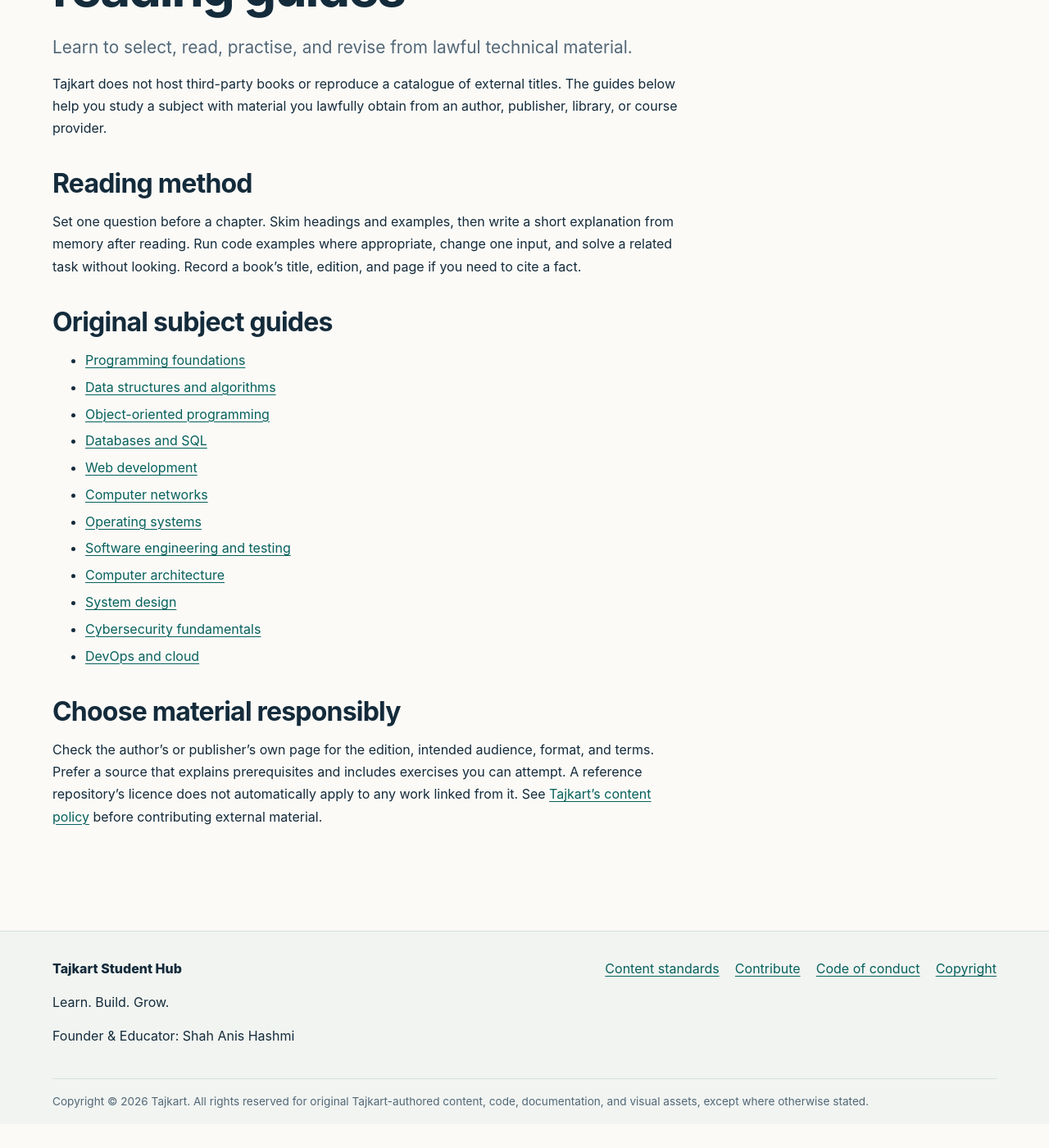
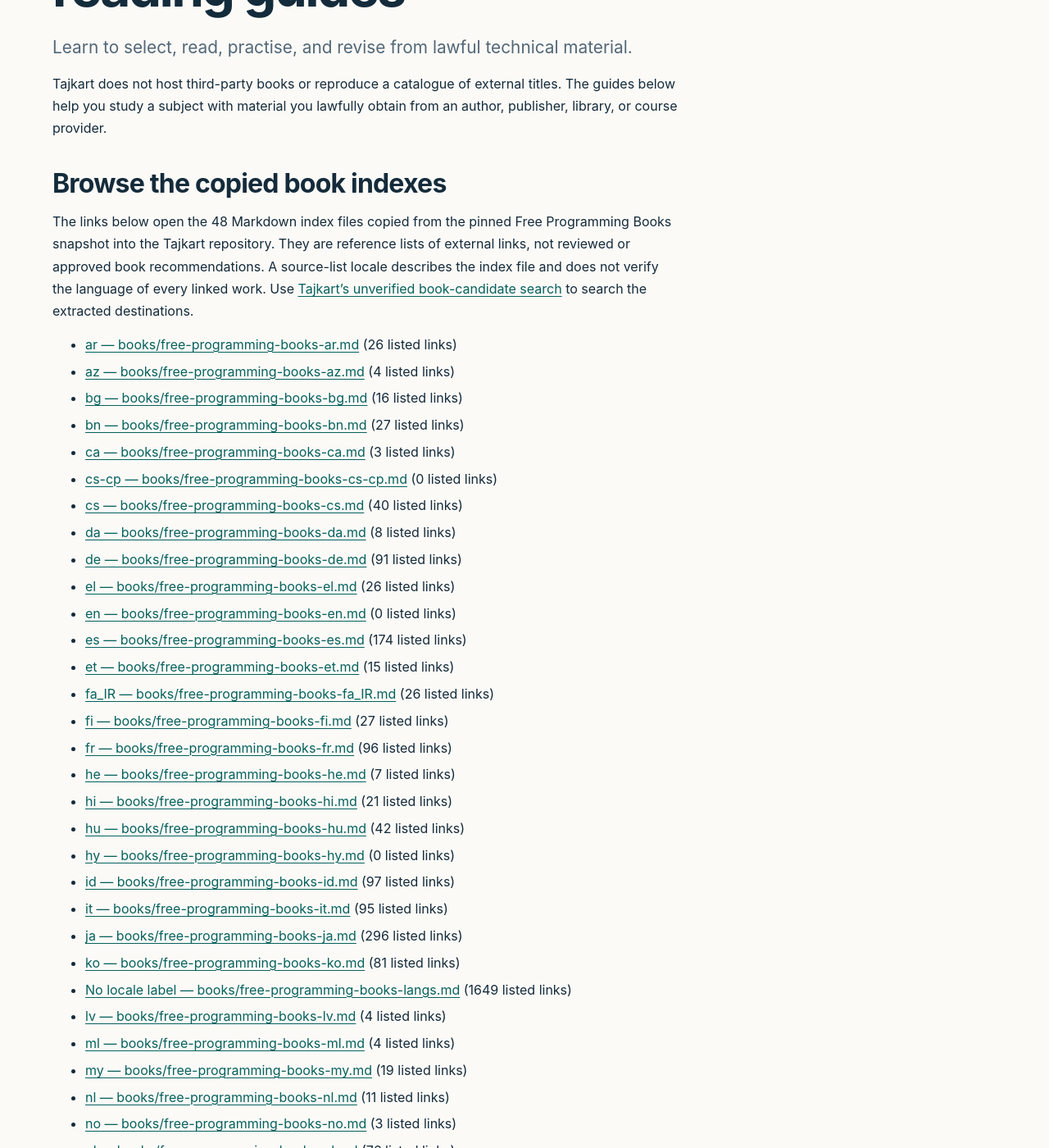
Before and after one commit to shahanishashmi/tajkart-student-hub, a Jekyll site: the page built from learning/books/index.md, in a window 1280 px wide and 1400 px high, scrolled down 301 px. Shown: the whole window at 82% size. Built offline with Jekyll 4.4.1, drawn with Linux system fonts in a browser that asks for light colours; before the commit the page ends 1672 px from its top, so only the background shows below that; some of the changed text lies outside the part shown.

Commit message:
Link copied book indexes from student hub

```diff
--- /dev/null
+++ b/_data/books_mirror.json
@@ -0,0 +1,6 @@
+{
+  "repository": "https://github.com/shahanishashmi/tajkart-student-hub",
+  "revision": "893c78e0f7acb8bde6002e24b0bd43f188c7173c",
+  "source_repository": "https://github.com/EbookFoundation/free-programming-books",
+  "source_revision": "4c301cce10db10026d632606b5167a9d1b8cd4ec"
+}
--- a/_data/resource_categories.json
+++ b/_data/resource_categories.json
@@ -6,7 +6,7 @@
       "status": "partial",
       "status_label": "Original reading guidance is available; Tajkart does not host the linked books.",
       "summary": "Learn how to choose, read, cite, and practise from material you lawfully access.",
-      "links": [{ "label": "Books and reading guides", "route": "/learning/books/", "kind": "original" }],
+      "links": [{ "label": "Books guide and 48 copied index files", "route": "/learning/books/", "kind": "original" }],
       "candidate_links": [{ "label": "Search unverified book candidates", "route": "/learning/?reference=1&type=book" }]
     },
     {
--- a/_layouts/home.html
+++ b/_layouts/home.html
@@ -19,7 +19,7 @@
 <section class="section-block" aria-labelledby="library-heading">
   <div class="section-heading"><div><p class="eyebrow">THE LEARNING LIBRARY</p><h2 id="library-heading">Choose a place to begin</h2></div><a class="text-link" href="{{ '/learning/' | relative_url }}">Search all resources &rarr;</a></div>
   <div class="card-grid">
-    <a class="feature-card" href="{{ '/learning/books/' | relative_url }}"><span class="card-icon">01</span><h3>Books &amp; reading guides</h3><p>Plan active reading around original subject guides and practice.</p></a>
+    <a class="feature-card" href="{{ '/learning/books/' | relative_url }}"><span class="card-icon">01</span><h3>Books, indexes &amp; reading guides</h3><p>Browse 48 copied Markdown indexes and plan active reading.</p></a>
     <a class="feature-card" href="{{ '/learning/courses/' | relative_url }}"><span class="card-icon">02</span><h3>Courses &amp; study plans</h3><p>Follow self-guided modules, assignments, checks, and projects.</p></a>
     <a class="feature-card" href="{{ '/learning/languages/' | relative_url }}"><span class="card-icon">03</span><h3>Programming languages</h3><p>Explore beginner paths for languages and web technologies.</p></a>
     <a class="feature-card" href="{{ '/learning/subjects/' | relative_url }}"><span class="card-icon">04</span><h3>Subjects</h3><p>Navigate computing topics and see where original material exists.</p></a>
--- a/learning/books/index.md
+++ b/learning/books/index.md
@@ -21,6 +21,19 @@
 
 Tajkart does not host third-party books or reproduce a catalogue of external titles. The guides below help you study a subject with material you lawfully obtain from an author, publisher, library, or course provider.
 
+## Browse the copied book indexes
+
+The links below open the 48 Markdown index files copied from the pinned Free Programming Books snapshot into the Tajkart repository. They are reference lists of external links, not reviewed or approved book recommendations. A source-list locale describes the index file and does not verify the language of every linked work. Use [Tajkart's unverified book-candidate search]({{ '/learning/?reference=1&source_category=books' | relative_url }}) to search the extracted destinations.
+
+{% assign book_source_category = site.data.reference_resource_facets.source_categories | where: "id", "books" | first %}
+{% if book_source_category %}
+<ul class="book-index-list">
+  {% for source_list in book_source_category.lists %}
+  <li><a href="{{ site.data.books_mirror.repository }}/blob/{{ site.data.books_mirror.revision }}/{{ source_list.path }}">{{ source_list.source_list_locale | default: "No locale label" }} — {{ source_list.path }}</a> ({{ source_list.source_entry_appearances }} listed links)</li>
+  {% endfor %}
+</ul>
+{% endif %}
+
 ## Reading method
 
 Set one question before a chapter. Skim headings and examples, then write a short explanation from memory after reading. Run code examples where appropriate, change one input, and solve a related task without looking. Record a book's title, edition, and page if you need to cite a fact.
```
Also changed, not shown: docs/MASTER_AUDIT_REPORT.md (+1 -1 lines).
